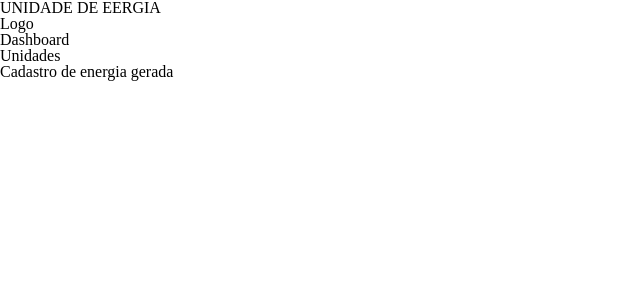
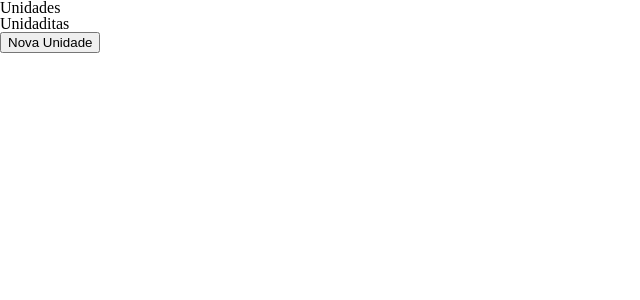
Before and after one commit to ClaudioDev233/SolarEnergy, a React (Create React App) app: page /unitList in a window 1280 px wide. Shown: the top 300 px of the page, without its empty margins (0-640 px from the left). Built offline with nearby package versions, Linux system fonts and the light colour scheme.

Commit message:
added context

```diff
--- /dev/null
+++ b/src/components/signUp/index.js
@@ -0,0 +1 @@
+export default function SignUpUnit() {}
--- a/src/pages/unitList/index.js
+++ b/src/pages/unitList/index.js
@@ -1,10 +1,42 @@
 import NavMenu from "../../components/menu";
+import { useState } from "react";
+// mudar para units ou algo do genero e apagar o unit sing up
+export default function UnitList() {
+  const [mode, setMode] = useState("");
 
-export default function UnitList() {
+  function handleSubmit(e) {
+    e.preventDefault();
+    console.log(mode);
+    setMode("unitSignUp");
+  }
   return (
     <>
-      <p>UNIDADE DE EERGIA</p>
-      <NavMenu></NavMenu>
+      {/* <NavMenu></NavMenu> */}
+      <h1>Unidades</h1>
+      {mode === "units" ? (
+        <div>
+          <form
+            onSubmit={(e) => {
+              handleSubmit(e);
+            }}
+          >
+            <p>CADASTRO</p>
+            <input type="submit" value="Cadastrar"></input>
+          </form>
+        </div>
+      ) : (
+        <div>
+          <p>Unidaditas</p>
+          <button
+            onClick={() => {
+              setMode("units");
+              console.log(mode);
+            }}
+          >
+            Nova Unidade
+          </button>
+        </div>
+      )}
     </>
   );
 }
```
